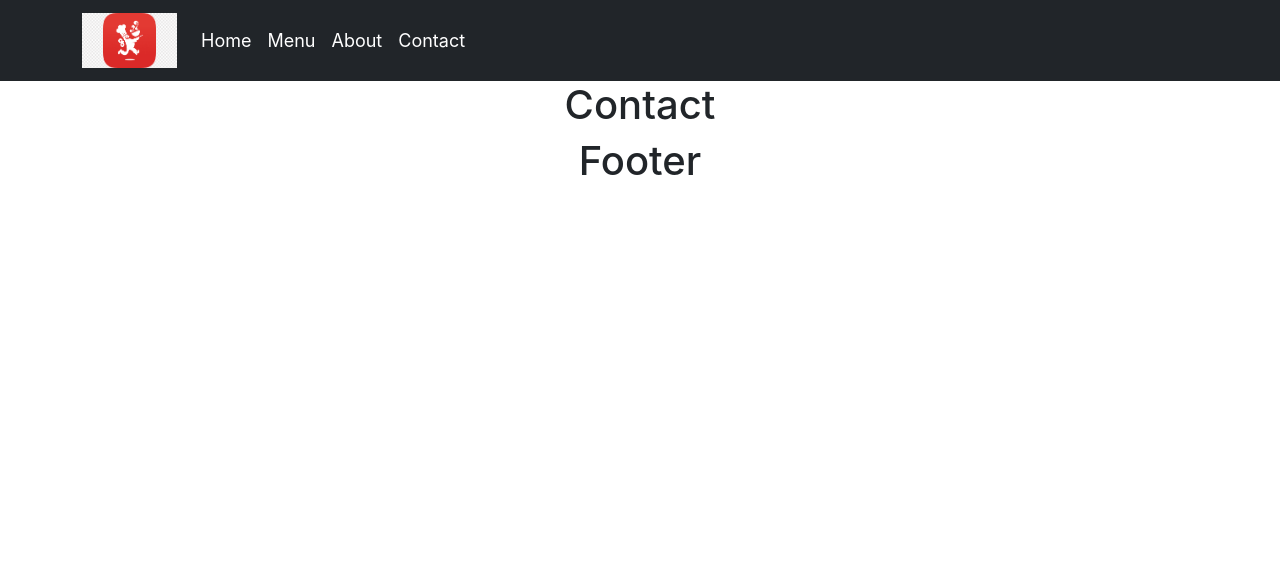
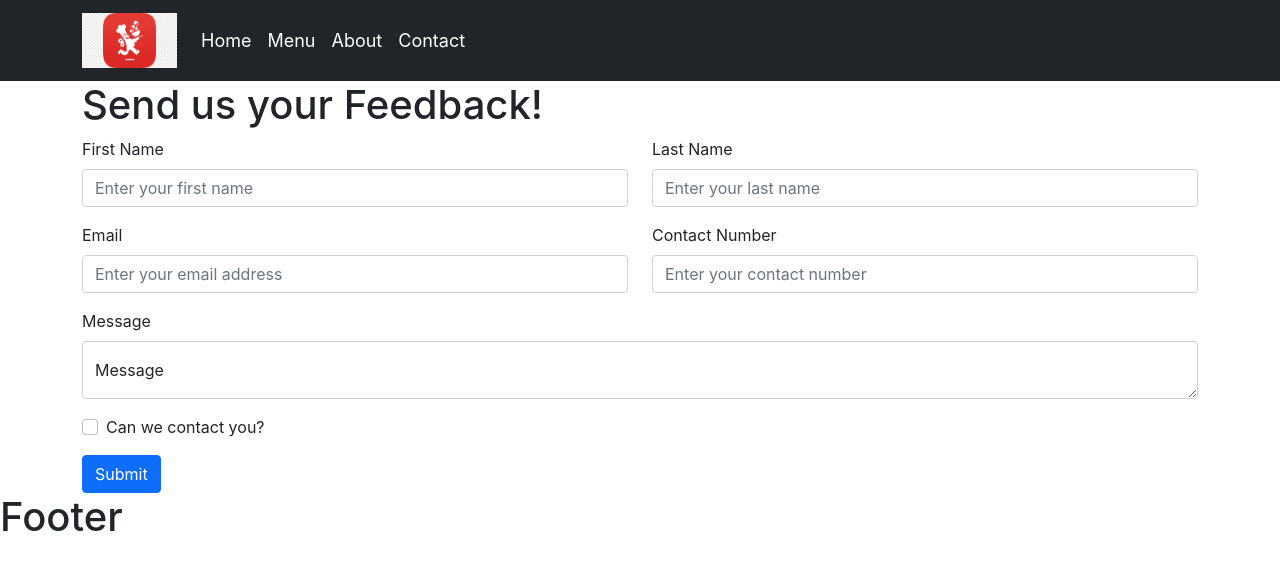
Before and after one commit to Kshitij27Kumar/ReactRestaurantApp, a React (Create React App) app: page /contact in a window 1280 px wide. Shown: the top 570 px of the page. Built offline with nearby package versions, Linux system fonts and the light colour scheme; the HTML template or start-up script is replaced by a standard one.

Commit message:
Contact Page Designed

```diff
--- a/src/App.css
+++ b/src/App.css
@@ -1,7 +1,3 @@
-.App {
-  text-align: center;
-}
-
 .App-logo {
   height: 40vmin;
   pointer-events: none;
--- a/src/components/body/Contact.jsx
+++ b/src/components/body/Contact.jsx
@@ -1,10 +1,78 @@
-import React, { Component } from 'react'
-
+import React, { Component, Fragment } from 'react'
+import {
+  Container,
+  Row,
+  Form,
+  Button,
+  Col,
+  FloatingLabel,
+} from 'react-bootstrap'
 export class Contact extends Component {
   render() {
     return (
       <div>
-        <h1>Contact</h1>
+        <Fragment>
+          <Container>
+            <h1>Send us your Feedback!</h1>
+            <Form>
+              <Row className='mb-3'>
+                <Form.Group as={Col}>
+                  <Form.Label>First Name</Form.Label>
+                  <Form.Control
+                    type='text'
+                    placeholder='Enter your first name'
+                  />
+                </Form.Group>
+
+                <Form.Group as={Col}>
+                  <Form.Label>Last Name</Form.Label>
+                  <Form.Control
+                    type='text'
+                    placeholder='Enter your last name'
+                  />
+                </Form.Group>
+              </Row>
+
+              <Row className='mb-3'>
+                <Form.Group as={Col}>
+                  <Form.Label>Email</Form.Label>
+                  <Form.Control
+                    type='email'
+                    placeholder='Enter your email address'
+                  />
+                </Form.Group>
+
+                <Form.Group as={Col}>
+                  <Form.Label>Contact Number</Form.Label>
+                  <Form.Control
+                    type='number'
+                    placeholder='Enter your contact number'
+                  />
+                </Form.Group>
+              </Row>
+
+              <Form.Label>Message</Form.Label>
+              <FloatingLabel
+                controlId='floatingTextarea'
+                label='Message'
+                className='mb-3'
+              >
+                <Form.Control
+                  as='textarea'
+                  placeholder='Leave your feedback here'
+                />
+              </FloatingLabel>
+
+              <Form.Group className='mb-3' id='formGridCheckbox'>
+                <Form.Check type='checkbox' label='Can we contact you?' />
+              </Form.Group>
+
+              <Button variant='primary' type='submit'>
+                Submit
+              </Button>
+            </Form>
+          </Container>
+        </Fragment>
       </div>
     )
   }
--- a/src/components/body/DishDetail.jsx
+++ b/src/components/body/DishDetail.jsx
@@ -5,7 +5,7 @@ const DishDetail = (props) => {
   //   console.log(props.dish.comments)
   return (
     <div>
-      <Card style={{ width: '35rem' }}>
+      <Card style={{ width: '48rem' }}>
         <Card.Img variant='top' src={props.dish.image} />
         <Card.Body>
           <Card.Title>{props.dish.name}</Card.Title>
```
